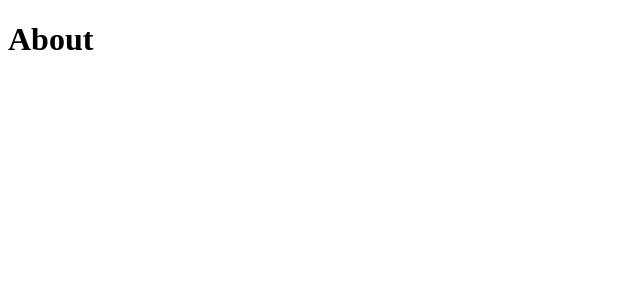
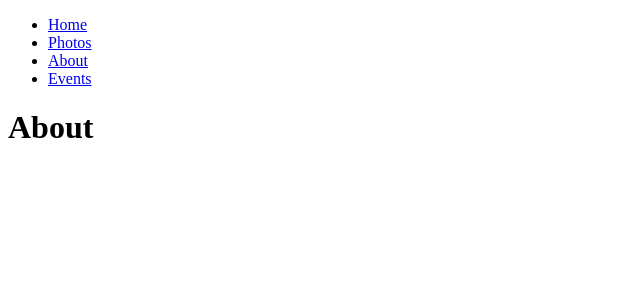
Before and after one commit to ellesis/tailwin-next, a Next.js app: page /about in a window 1280 px wide. Shown: the top 300 px of the page, without its empty margins (0-640 px from the left). Built offline with nearby package versions, Linux system fonts and the light colour scheme.

Commit message:
Add BackSide Layout

```diff
--- /dev/null
+++ b/components/Layout.js
@@ -0,0 +1,15 @@
+import React from 'react'
+
+import Nav from './Nav'
+import HeadInfo from './HeadInfo'
+
+const Layout = ({ children }) => {
+  return (
+    <>
+      <Nav />
+      <div>{children}</div>
+    </>
+  )
+}
+
+export default Layout
--- a/pages/about.js
+++ b/pages/about.js
@@ -4,17 +4,17 @@ import Link from 'next/link'
 import Image from 'next/image'
 import { useRouter } from 'next/router'
 
-import HeadInfo from '@/components/HeadInfo'
+import Layout from '../components/Layout'
+import HeadInfo from '../components/HeadInfo'
 
 export default function About() {
   const router = useRouter()
   console.log(`>>>: About -> router`, router)
 
   return (
-    <div>
-      <HeadInfo title="My photos" />
-
+    <Layout>
+      <HeadInfo title="About" />
       <h1>About</h1>
-    </div>
+    </Layout>
   )
 }
--- a/pages/photos.js
+++ b/pages/photos.js
@@ -3,7 +3,8 @@ import axios from 'axios'
 import Link from 'next/link'
 import Image from 'next/image'
 
-import HeadInfo from '@/components/HeadInfo'
+import Layout from '../components/Layout'
+import HeadInfo from '../components/HeadInfo'
 
 export default function Photos({ photos }) {
   console.log(`>>>: Photos -> photos=`, photos)
```
Also changed, not shown: components/layout/BlackSideLayout.js (added, +12 -0 lines), components/nav-side/BlackSideNav.js (added, +7 -0 lines).
